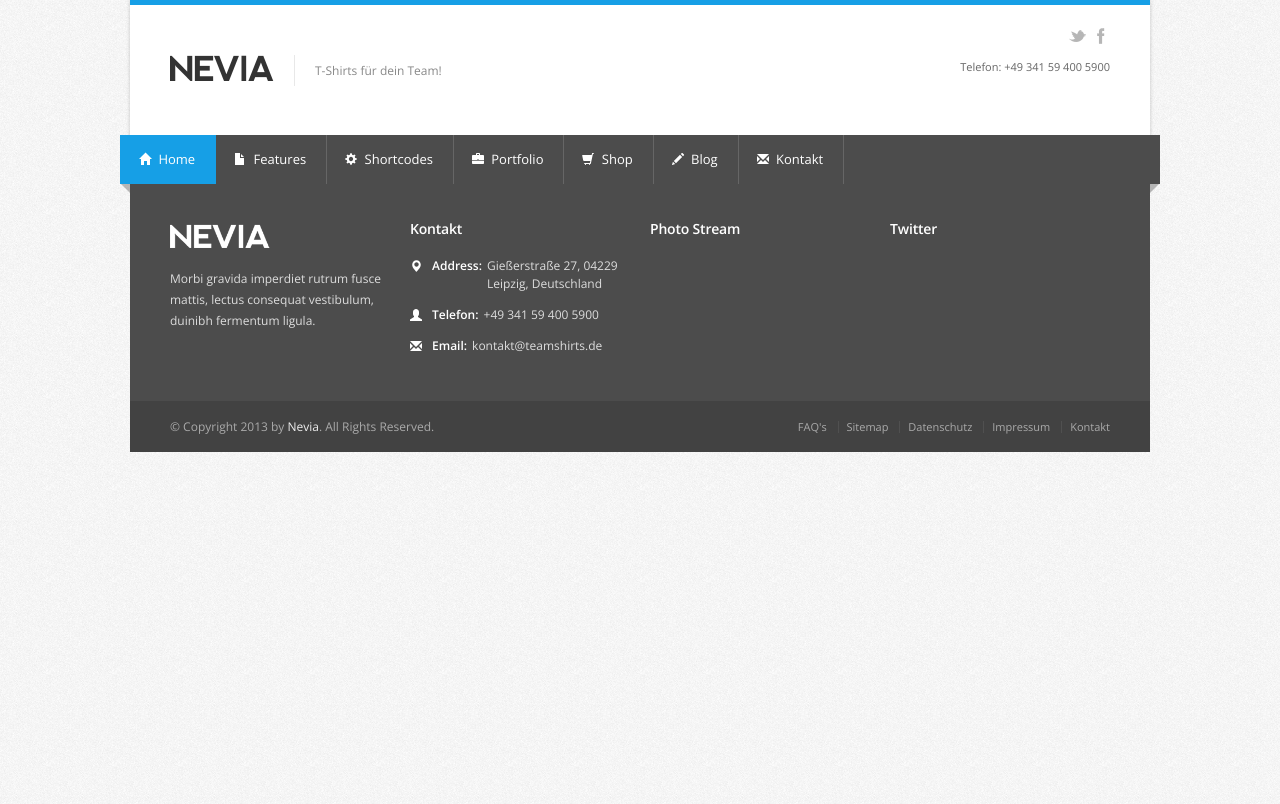
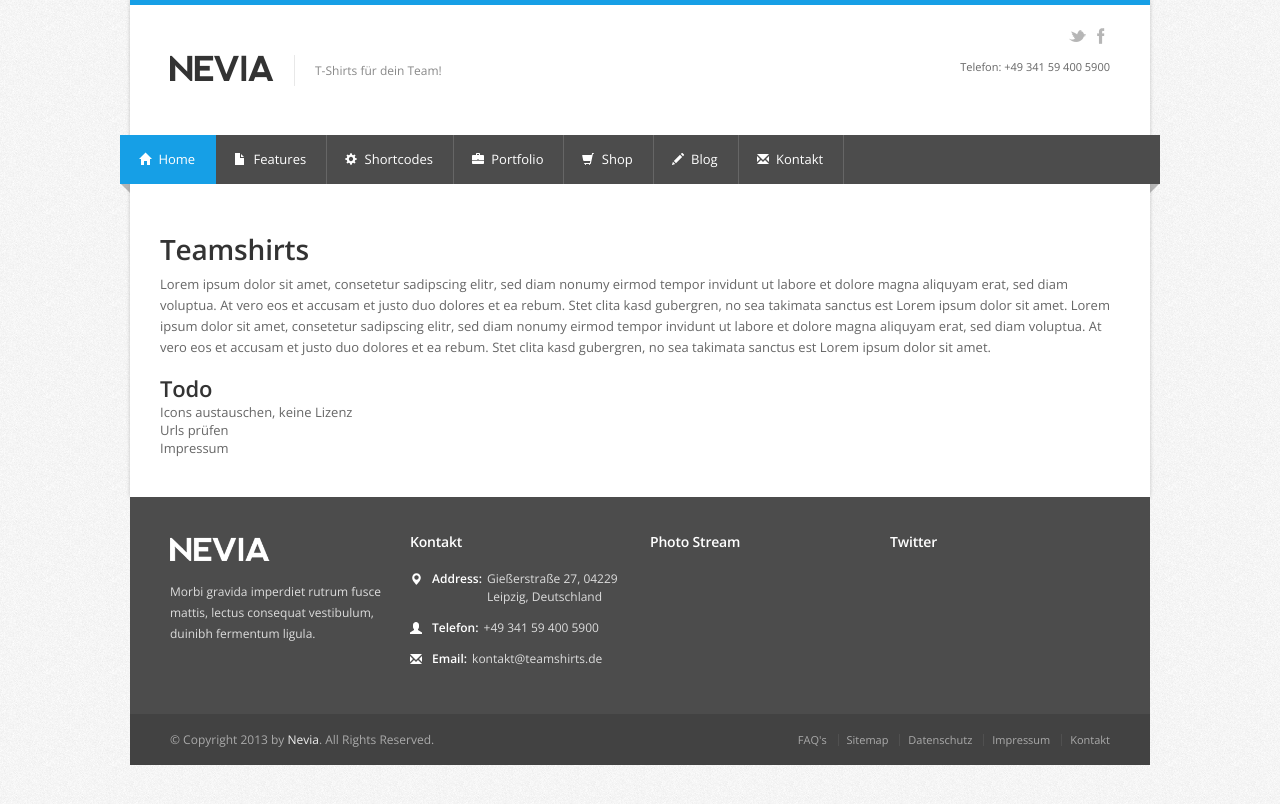
Before and after one commit to teamshirts/teamshirts.github.io, a Jekyll site: the page built from index.html, in a window 1280 px wide. Shown: the top 804 px of the page. Built offline with Jekyll 4.4.1, drawn with Linux system fonts in a browser that asks for light colours; Markdown is read by kramdown in place of the engine named in the settings.

Commit message:
added home page with todo list

```diff
--- a/index.html
+++ b/index.html
@@ -1,15 +1,25 @@
 ---
-layout: default
-title: Your New Jekyll Site
+layout: content
+title: Home
 ---
 
-<!--
-<div id="home">
-  <h1>Blog Posts</h1>
-  <ul class="posts">
-    {% for post in site.posts %}
-      <li><span>{{ post.date | date_to_string }}</span> &raquo; <a href="{{ post.url }}">{{ post.title }}</a></li>
-    {% endfor %}
-  </ul>
-</div>
--->
+<h1>Teamshirts</h1>
+
+<p>
+    Lorem ipsum dolor sit amet, consetetur sadipscing elitr, sed diam nonumy eirmod tempor
+    invidunt ut labore et dolore magna aliquyam erat, sed diam voluptua. At vero eos et
+    accusam et justo duo dolores et ea rebum. Stet clita kasd gubergren, no sea takimata
+    sanctus est Lorem ipsum dolor sit amet. Lorem ipsum dolor sit amet, consetetur
+    sadipscing elitr, sed diam nonumy eirmod tempor invidunt ut labore et dolore magna
+    aliquyam erat, sed diam voluptua. At vero eos et accusam et justo duo dolores et ea
+    rebum. Stet clita kasd gubergren, no sea takimata sanctus est Lorem ipsum dolor sit
+    amet.
+</p>
+
+<h2>Todo</h2>
+
+<ul>
+    <li>Icons austauschen, keine Lizenz</li>
+    <li>Urls prüfen</li>
+    <li>Impressum</li>
+</ul>
```
